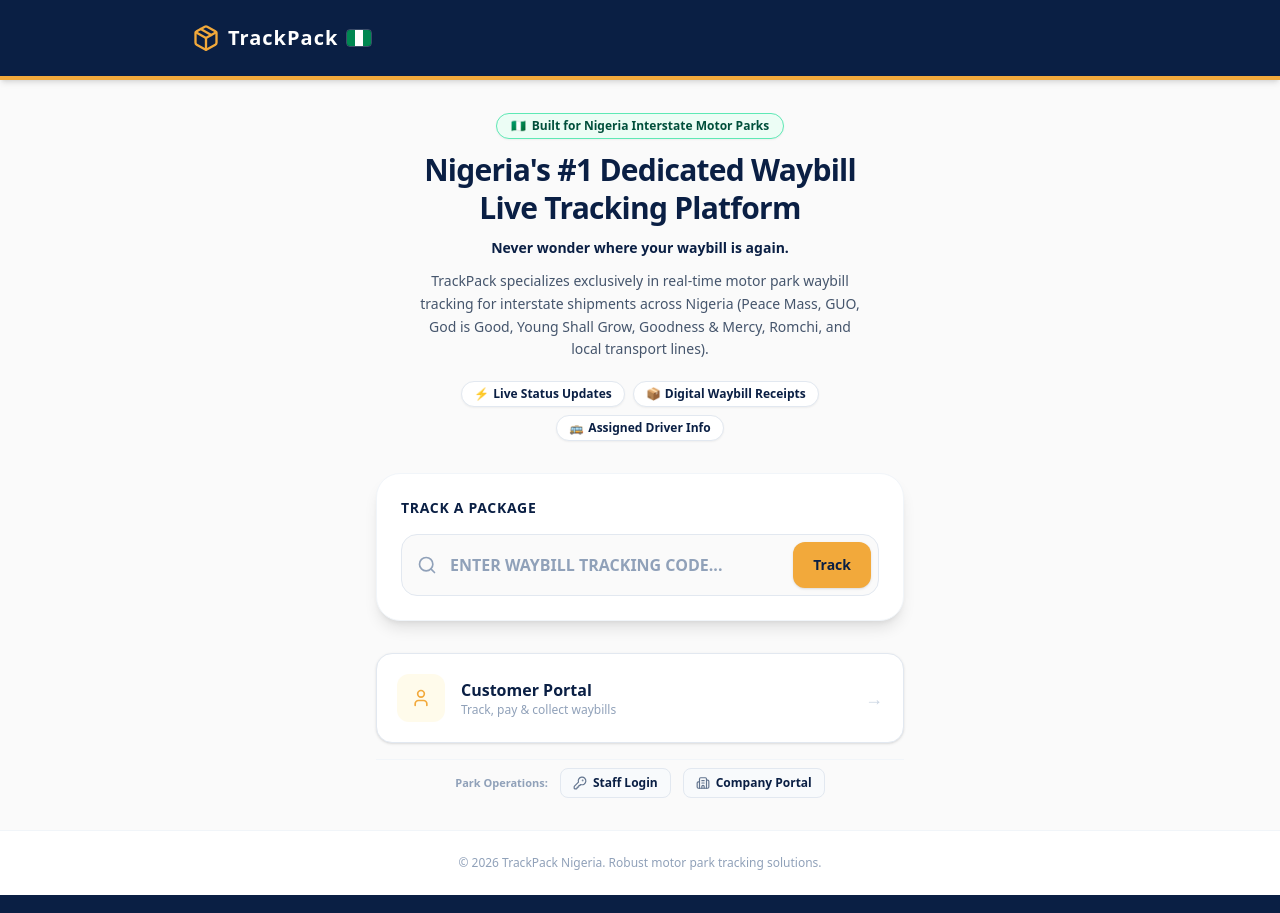
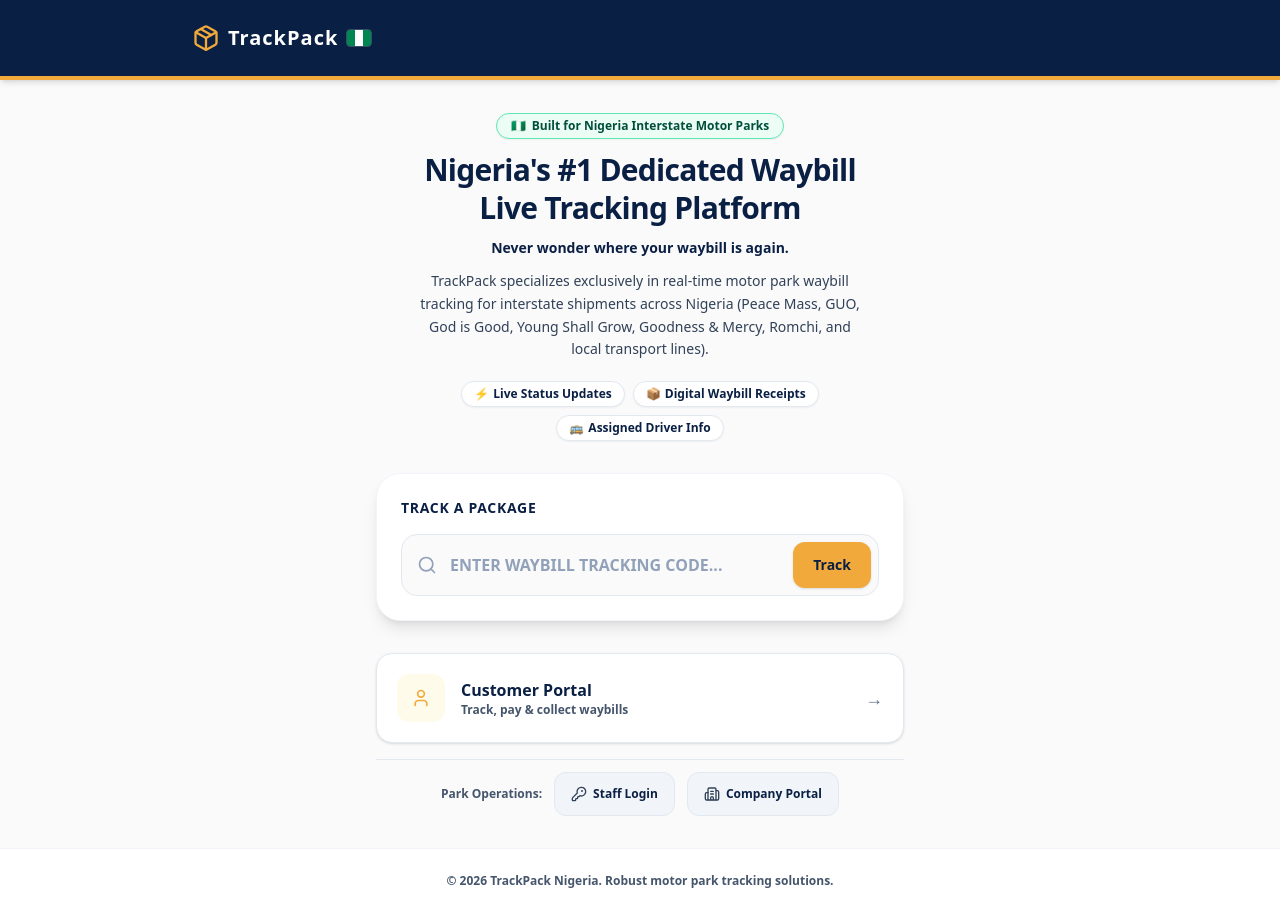
Before and after one commit to Haxel51/TrackPack, a React (Vite) app: page / in a window 1280 px wide. Built offline with nearby package versions, Linux system fonts and the light colour scheme.

Commit message:
style: update typography and accessibility in HomePage
- Darken text colors for better readability
- Increase touch target size for clear tracking button
- Add aria-label for accessibility
- Include project context in llms.txt for better AI discovery

```diff
--- a/src/pages/HomePage.tsx
+++ b/src/pages/HomePage.tsx
@@ -113,7 +113,7 @@
             Never wonder where your waybill is again.
           </p>
 
-          <p className="text-xs sm:text-sm text-slate-600 max-w-md mx-auto leading-relaxed">
+          <p className="text-xs sm:text-sm text-slate-700 max-w-md mx-auto leading-relaxed">
             TrackPack specializes exclusively in real-time motor park waybill tracking for interstate shipments across Nigeria (Peace Mass, GUO, God is Good, Young Shall Grow, Goodness & Mercy, Romchi, and local transport lines).
           </p>
 
@@ -173,12 +173,13 @@
         {trackedWaybill && (
           <div className="space-y-4 animate-fadeIn">
             <div className="flex justify-between items-center">
-              <h3 className="text-xs font-extrabold text-slate-400 uppercase tracking-widest">
+              <h3 className="text-xs font-black text-slate-600 uppercase tracking-widest">
                 Search Result
               </h3>
               <button
                 onClick={handleClearTrack}
-                className="flex items-center gap-1 text-xs font-bold text-red-500 hover:text-red-600 bg-red-50 hover:bg-red-100 px-3 py-1.5 rounded-xl transition-all"
+                className="flex items-center gap-1 text-xs font-extrabold text-red-600 hover:text-red-700 bg-red-50 hover:bg-red-100 px-4 py-2.5 rounded-xl transition-all min-h-[44px]"
+                aria-label="Clear track details"
               >
                 <X className="w-3.5 h-3.5" />
                 Clear
@@ -193,7 +194,8 @@
           {/* Main Customer Portal Banner */}
           <button
             onClick={() => navigate('/login/customer')}
-            className="w-full bg-white hover:bg-slate-50 border border-slate-200 hover:border-slate-300 text-[#0A1F44] font-bold p-5 rounded-2xl transition-all shadow-sm active:scale-[0.99] cursor-pointer flex items-center justify-between group"
+            className="w-full bg-white hover:bg-slate-50 border border-slate-200 hover:border-slate-300 text-[#0A1F44] font-bold p-5 rounded-2xl transition-all shadow-sm active:scale-[0.99] cursor-pointer flex items-center justify-between group min-h-[48px]"
+            aria-label="Go to Customer Portal"
           >
             <div className="flex items-center gap-4">
               <div className="w-12 h-12 rounded-xl bg-amber-50 text-[#F2A93B] flex items-center justify-center group-hover:scale-105 transition-transform">
@@ -201,29 +203,31 @@
               </div>
               <div className="text-left">
                 <p className="font-extrabold text-base">Customer Portal</p>
-                <p className="text-xs font-normal text-slate-400">Track, pay & collect waybills</p>
+                <p className="text-xs font-semibold text-slate-600">Track, pay & collect waybills</p>
               </div>
             </div>
-            <span className="text-slate-300 group-hover:text-[#F2A93B] text-lg font-bold transition-colors">→</span>
+            <span className="text-slate-500 group-hover:text-[#F2A93B] text-lg font-bold transition-colors">→</span>
           </button>
 
           {/* Secondary Compact Operator Links (Staff & Transport Company) */}
-          <div className="pt-2 border-t border-slate-100 flex flex-wrap items-center justify-center gap-3 text-xs text-slate-500">
-            <span className="text-[11px] font-semibold text-slate-400">Park Operations:</span>
+          <div className="pt-3 border-t border-slate-200 flex flex-wrap items-center justify-center gap-3 text-sm text-slate-700">
+            <span className="text-xs font-bold text-slate-600">Park Operations:</span>
 
             <button
               onClick={() => navigate('/login/staff')}
-              className="inline-flex items-center gap-1.5 px-3 py-1.5 rounded-lg bg-slate-50 hover:bg-slate-100 border border-slate-200 text-[#0A1F44] font-bold text-xs transition-colors cursor-pointer"
+              className="inline-flex items-center gap-1.5 px-4 py-2.5 rounded-xl bg-slate-100 hover:bg-slate-200 border border-slate-200 text-[#0A1F44] font-extrabold text-xs transition-colors cursor-pointer min-h-[44px]"
+              aria-label="Staff Login"
             >
-              <KeyRound className="w-3.5 h-3.5 text-slate-500" />
+              <KeyRound className="w-4 h-4 text-slate-700" />
               <span>Staff Login</span>
             </button>
 
             <button
               onClick={() => navigate('/login/company')}
-              className="inline-flex items-center gap-1.5 px-3 py-1.5 rounded-lg bg-slate-50 hover:bg-slate-100 border border-slate-200 text-[#0A1F44] font-bold text-xs transition-colors cursor-pointer"
+              className="inline-flex items-center gap-1.5 px-4 py-2.5 rounded-xl bg-slate-100 hover:bg-slate-200 border border-slate-200 text-[#0A1F44] font-extrabold text-xs transition-colors cursor-pointer min-h-[44px]"
+              aria-label="Company Portal Login"
             >
-              <Building2 className="w-3.5 h-3.5 text-slate-500" />
+              <Building2 className="w-4 h-4 text-slate-700" />
               <span>Company Portal</span>
             </button>
           </div>
@@ -232,7 +236,7 @@
 
       {/* Footer */}
       <footer className="py-6 px-6 text-center border-t border-slate-100 bg-white">
-        <p className="text-xs text-slate-400">
+        <p className="text-xs font-semibold text-slate-600">
           &copy; {new Date().getFullYear()} TrackPack Nigeria. Robust motor park tracking solutions.
         </p>
       </footer>
```
Also changed, not shown: public/llms.txt (added).
